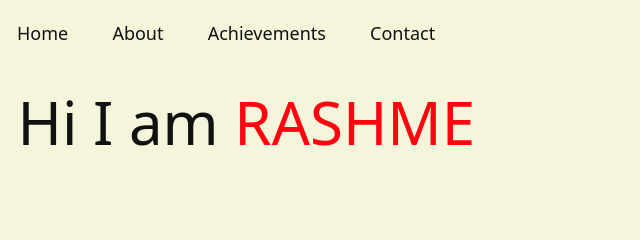
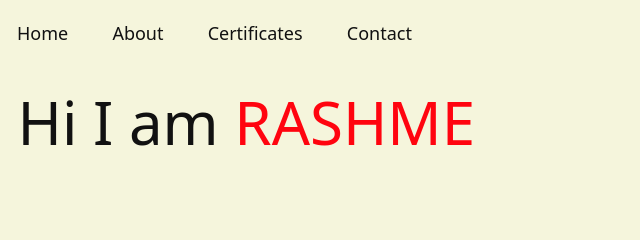
Before and after one commit to rashme233/Rashmeresume.github.io, a plain HTML site: page index.html in a window 1280 px wide. Shown: the top 240 px of the page, 131-771 px from the left. Drawn offline with nearby package versions, Linux system fonts and the light colour scheme.

Commit message:
Update index.html

```diff
--- a/index.html
+++ b/index.html
@@ -18,7 +18,7 @@
       <ul>
         <li><a href="#">Home</a></li>
         <li><a href="#">About</a></li>
-        <li><a href="#">Achievements</a></li>
+        <li><a href="#">Certificates</a></li>
         <li><a href="#">Contact</a></li>
       </ul>
     </nav>
```
